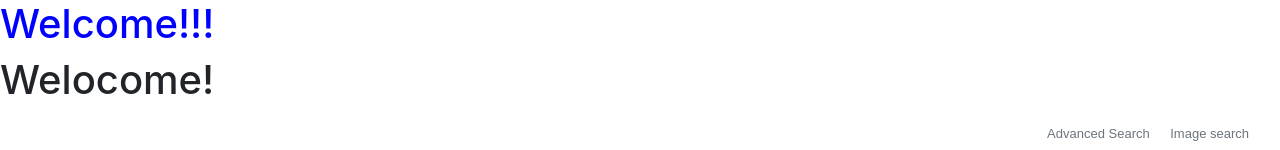
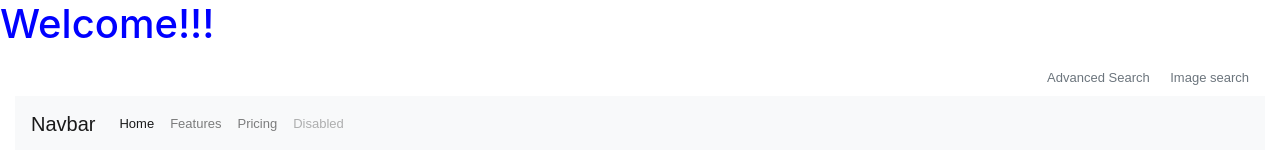
Before and after one commit to georgiana-stoica/CS50-Web-Proramming, a plain HTML site: page search/search/cheatsheet.html in a window 1280 px wide. Shown: the top 150 px of the page. Drawn offline with nearby package versions, Linux system fonts and the light colour scheme.

Commit message:
Update cheatsheet.html

```diff
--- a/search/search/cheatsheet.html
+++ b/search/search/cheatsheet.html
@@ -9,7 +9,6 @@
     </head>
     <body>
       <h1 style="color: blue;">Welcome!!!</h1>
-        <h1>Welocome!</h1>
         <div class="container">
             <div class="row h-25">
                 <div class="col my-auto">
```
